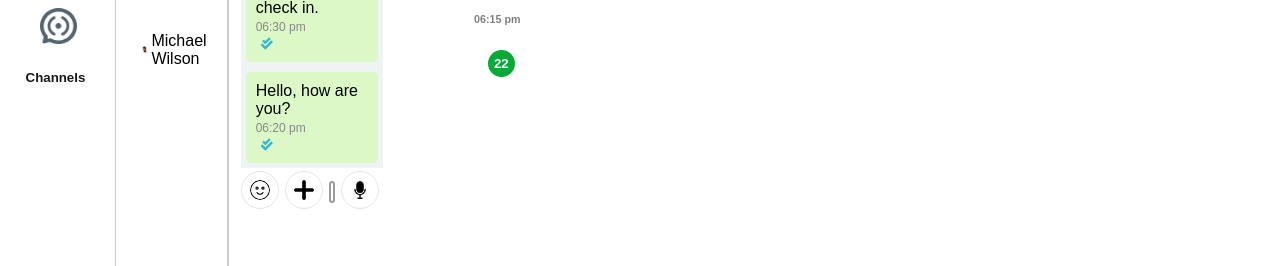
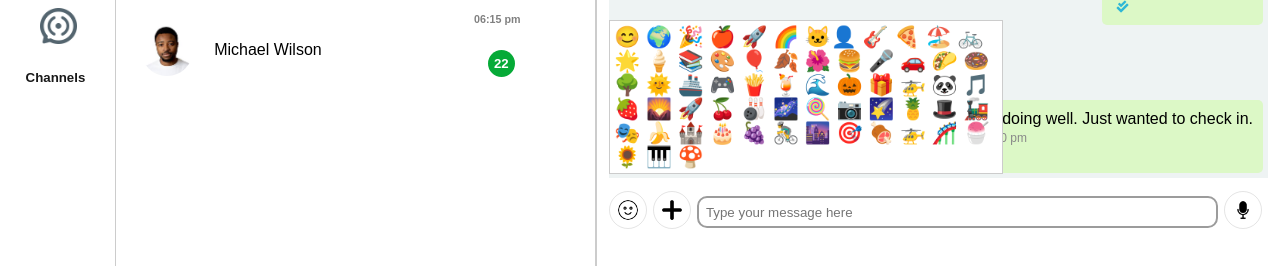
Before and after one commit to EddyShimwa/chatApp, a plain HTML site: page index.html in a window 1280 px wide. Shown: the part 534-800 px from the top of the page. Drawn offline with Linux system fonts and the light colour scheme.

Commit message:
add the emojis container

```diff
--- a/index.html
+++ b/index.html
@@ -171,6 +171,9 @@
                     <img src="./imgs/emojis.png" class="type-message-icons">
 
                 </span>
+                <div id="emojiContainer">
+                    😊 🌍 🎉 🍎 🚀 🌈 🐱‍👤 🎸 🍕 🏖️ 🚲 🌟 🍦 📚 🎨 🎈 🍂 🌺 🍔 🎤 🚗 🌮 🍩 🌳 🌞 🚢 🎮 🍟 🍹 🌊 🎃 🎁 🚁 🐼 🎵 🍓 🌄 🚀 🍒 🎳 🌌 🍭 📷 🌠 🍍 🎩 🚂 🎭 🍌 🏰 🎂 🍇 🚴‍♂️ 🌆 🎯 🍖 🚁 🎢 🍧 🌻 🎹 🍄
+                </div>
                 <span class="plus-sign">
                     <img src="./imgs/plus.svg" class="type-message-icons">
                 </span>
@@ -181,11 +184,7 @@
             </div>
         </div>
 
-        <div id="emojiContainer">
-            😊 🌍 🎉 🍎 🚀 🌈 🐱‍👤 🎸 🍕 🏖️ 🚲 🌟 🍦 📚 🎨 🎈 🍂 🌺 🍔 🎤 🚗 🌮 🍩 🌳 🌞 🚢 🎮 🍟 🍹 🌊 🎃 🎁 🚁 🐼 🎵 🍓 🌄 🚀 🍒 🎳 🌌 🍭 📷 🌠 🍍 🎩 🚂 🎭 🍌 🏰 🎂 🍇 🚴‍♂️ 🌆 🎯 🍖 🚁 🎢 🍧 🌻 🎹 🍄
-        </div>
-
-
+<script src=""></script>
 </body>
 
 </html>
--- a/styles.css
+++ b/styles.css
@@ -255,3 +255,14 @@ width: 100%;
     padding: 8px;
     background-color: #241f1f;
 }
+
+#emojiContainer {
+    z-index: 100;
+    width: 30%;
+    font-size: 1.3em;
+    position: absolute;
+    border: 1px solid #ccc;
+    padding: 4px;
+    background-color: #fff;
+    margin-bottom: 18%;
+}
```
Also changed, not shown: script.js (added).
